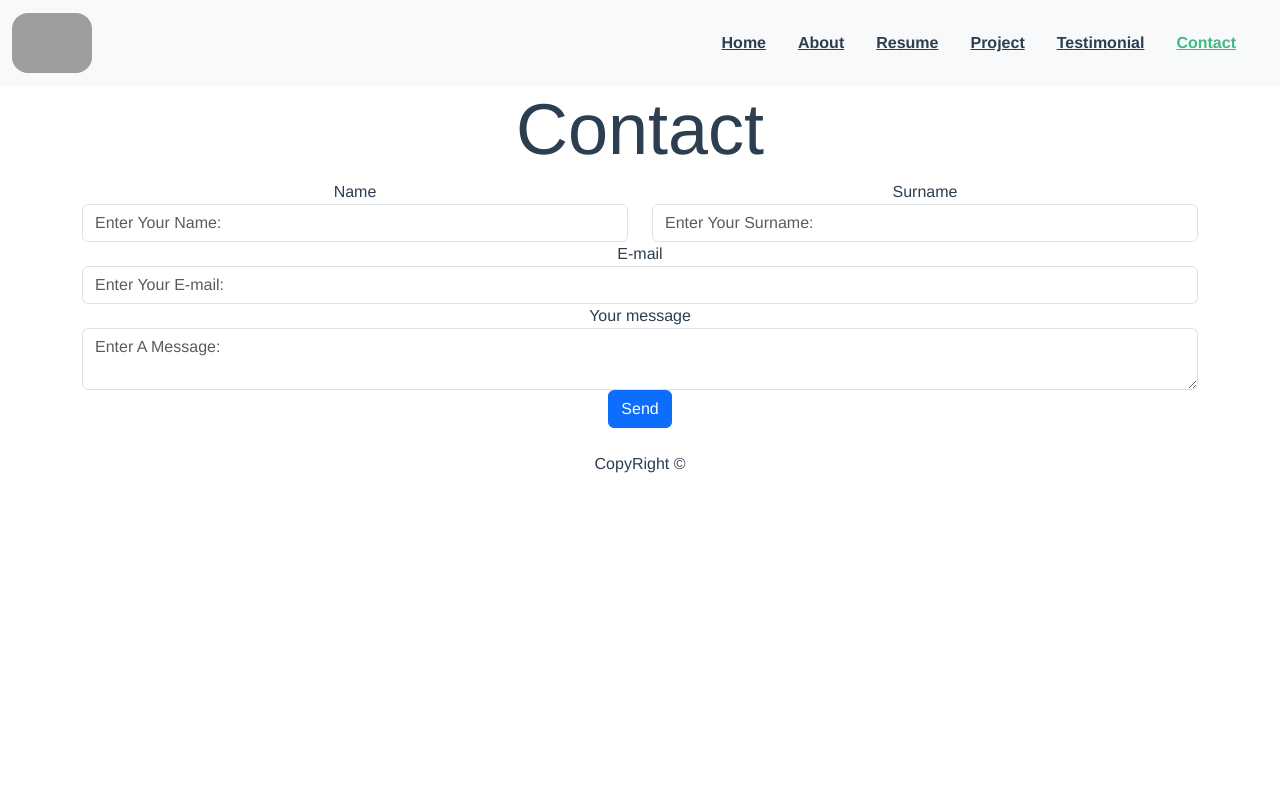
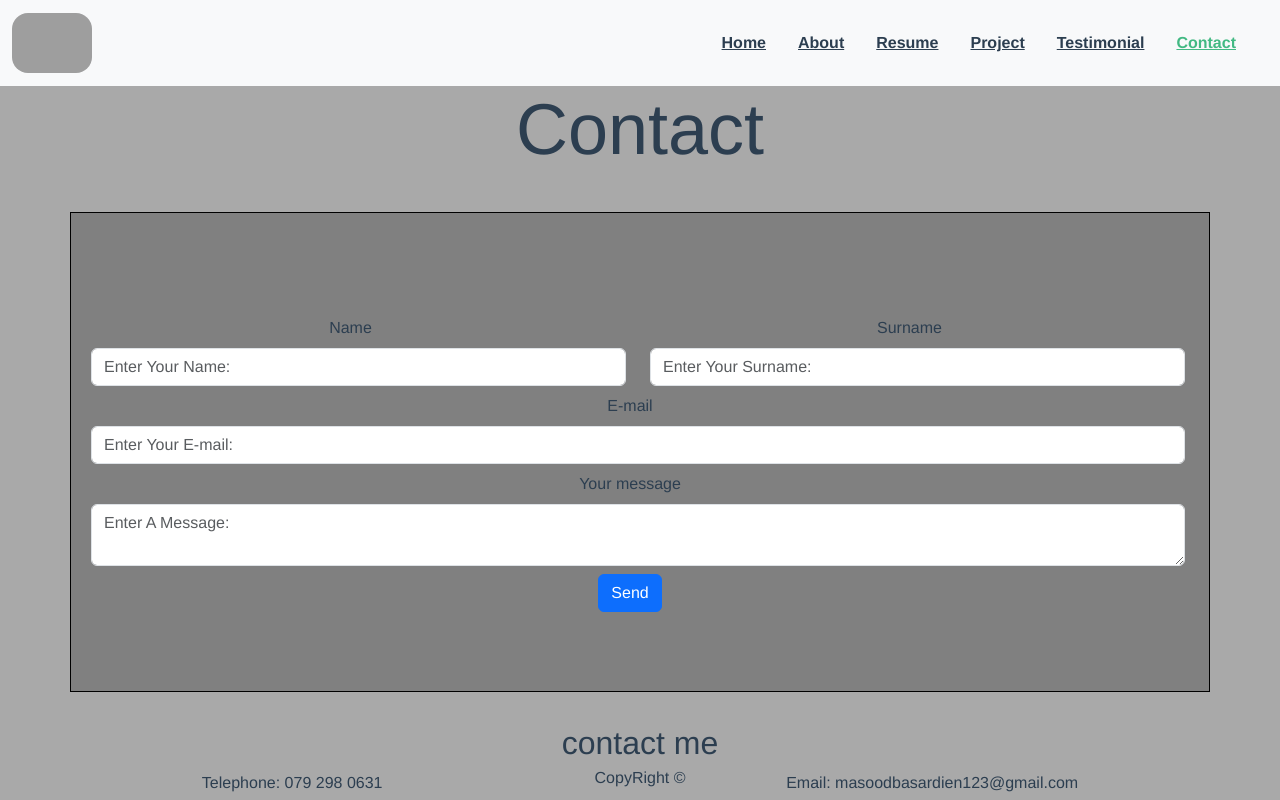
Before and after one commit to Masood-B/vuePortfolioProject, a Vue app: page /contact in a window 1280 px wide. Built offline with nearby package versions, Linux system fonts and the light colour scheme; grey boxes are pictures that could not be loaded.

Commit message:
more content

```diff
--- a/public/index.html
+++ b/public/index.html
@@ -15,3 +15,11 @@
     <!-- built files will be auto injected -->
   </body>
 </html>
+
+<style>
+  body{
+    /* background-image: url("https://i.postimg.cc/25cBy19q/wallpaperflare-com-wallpaper-3.jpg"); */
+    background-color: darkgrey;
+    background-size: cover;
+  }
+</style>
--- a/src/views/AboutView.vue
+++ b/src/views/AboutView.vue
@@ -3,13 +3,13 @@
 
     <h2 class="display-2">About</h2>
 
-    <div class="row featurette">
-      <div class="col-md-7 order-md-2">
-        <h2 class="featurette-heading fw-normal lh-1">Oh yeah, it’s that good. <span class="text-body-secondary">See for yourself.</span></h2>
+    <div class="row">
+      <div class="col-6 ">
         <p class="lead">I'm a guy who is 21 year at age. I live in Mitchell's Plain where i attended Meadowridge Primary School and went to Spine Road High School during my young days. I went to Cape Peninsula University of Technology for 3 years but never got to finished it. Now im following a dream that i had as a kid, to have influence over the game world I want to make.</p>
         <p class="lead">I'm the type of person who's motivated and driven to be a great person someday. I'm not afraid to take a risk to learn new stuff. I always like to interact with people that would help me become a better version of myself. I love reading books, learning new technology, doing exercises and playing games. Also, I really do enjoy spend time with myself. To clear unwanted thought that might affect me.</p>
+
       </div>
-      <div class="col-md-5 order-md-1">
+      <div class="col-6">
         <img src="https://i.postimg.cc/wvd0VDyV/frontimage.jpg" alt="">
       </div>
     </div>
--- a/src/views/ContactView.vue
+++ b/src/views/ContactView.vue
@@ -1,67 +1,42 @@
 <template>
-    <div>
+    <div class="con">
         <h2 class="display-2">Contact</h2>
-        <div class="container">
-           <!--Section: Contact v.2-->
-<section class="mb-4">
-
-
+        <div class="container" id="contact_form">
+<div class="mb-4">
     <div class="row">
-
-        <!--Grid column-->
         <div class="col-md- mb-md-0 mb-5">
             <form id="contact-form" name="contact-form" action="mail.php" method="POST">
-
-                <!--Grid row-->
                 <div class="row">
-
-                    <!--Grid column-->
                     <div class="col-md-6">
                         <div class="md-form mb-0">
                             <label for="name" class="">Name</label>
-                            <input type="text" id="name" name="name" class="form-control" placeholder="Enter Your Name:">
+                            <input type="text" id="name" name="name" class="form-control m-2" placeholder="Enter Your Name:">
                         </div>
                     </div>
-                    <!--Grid column-->
-
-                    <!--Grid column-->
                     <div class="col-md-6">
                         <div class="md-form mb-0">
                             <label for="surname" class="">Surname</label>
-                            <input type="text" id="surname" name="surname" class="form-control" placeholder="Enter Your Surname:">
+                            <input type="text" id="surname" name="surname" class="form-control m-2" placeholder="Enter Your Surname:">
                         </div>
                     </div>
-                    <!--Grid column-->
-
                 </div>
-                <!--Grid row-->
-
-                <!--Grid row-->
                 <div class="row">
                     <div class="col-md-12">
                         <div class="md-form mb-0">
                             <label for="email" class="">E-mail</label>
-                            <input type="text" id="email" name="email" class="form-control" placeholder="Enter Your E-mail:">
+                            <input type="text" id="email" name="email" class="form-control m-2" placeholder="Enter Your E-mail:">
                         </div>
                     </div>
                 </div>
-                <!--Grid row-->
-
-                <!--Grid row-->
                 <div class="row">
-
-                    <!--Grid column-->
                     <div class="col-md-12">
-
                         <div class="md-form">
                             <label for="message">Your message</label>
-                            <textarea type="text" id="message" name="message" rows="2" class="form-control md-textarea" placeholder="Enter A Message:"></textarea>
+                            <textarea type="text" id="message" name="message" rows="2" class="form-control md-textarea m-2" placeholder="Enter A Message:"></textarea>
                         </div>
 
                     </div>
                 </div>
-                <!--Grid row-->
-
             </form>
 
             <div class="text-center text-md-left">
@@ -72,8 +47,14 @@
 
     </div>
 
-</section>
-<!--Section: Contact v.2-->
+</div>
+    </div>
+    <div class="contact_me">
+        <h2>contact me</h2>
+        <div class="d-flex justify-content-around">
+        <span>Telephone: 079 298 0631</span>
+        <span>Email: masoodbasardien123@gmail.com</span>
+    </div>
     </div>
 </div>
 </template>
@@ -85,5 +66,33 @@
 </script>
 
 <style scoped>
+.container{
+    border: 1px solid black;
+    background:gray;
+}
 
+.con{
+    height: 85vh;
+    justify-content: center;
+    align-items: center;
+    flex-direction: column;
+    gap: 5.8rem;
+}
+.display-2 {
+    margin-bottom: 5vh;
+    display: flex;
+    justify-content: center;
+    flex-direction: column;
+}
+#contact_form {
+    height: 30rem;
+    padding-top: 3rem;
+    display: flex;
+    justify-content: center;
+    flex-direction: column;
+    padding-right: 2rem;
+}
+.contact_me{
+    padding-top:2rem;
+}
 </style>
--- a/src/views/HomeView.vue
+++ b/src/views/HomeView.vue
@@ -1,17 +1,18 @@
 <template>
   <div>
   <h2 class="display-2" >Home</h2>
-    <div class="container col-xxl-8 px-4 py-5">
-      <div class="row flex-lg-row-reverse align-items-center g-5 py-5">
+    <div class="container-lg col-xxl-8 px-4 py-5">
+      <div class="row flex-lg align-items-center g-5 py-5">
         <div class="col-10 col-md-8 col-lg-4">
           <img src="https://i.postimg.cc/wvd0VDyV/frontimage.jpg" class="d-block mx-lg-auto img-fluid" alt="Bootstrap Themes" width="700" height="500" loading="lazy">
         </div>
+
         <div class="animate-wrapper col-10 col-md-8 col-lg-8">
           <div class="animated-title">
             <div class="text-top">
               <div>
-                <span>I am Masood Basardien</span>
-                <span>Im pursuing my passion of becoming a game developer</span>
+                <p class="name-heading">I Am Masood Basardien</p>
+                <p>Im Pursuing My Passion Of Becoming Game Developer</p>
               </div>
             </div>
             <div class="text-bottom">
@@ -46,6 +47,9 @@
 .animate-wrapper {
   position: relative;
 }
+p{
+  font-size: 1.6rem;
+}
 .animated-title {
   color: #222;
   font-family: Roboto, Arial, sans-serif;
@@ -54,7 +58,7 @@
   position: absolute;
   top: 50%;
   transform: translate(-50%, -50%);
-  width: 50rem;
+  width: 40rem;
 }
 .animated-title > div {
   height: 50%;
@@ -67,7 +71,7 @@
   padding: 1rem 0;
   position: absolute;
 }
-.animated-title > div div span {
+.animated-title > div div p {
   display: block;
 }
 .animated-title > div.text-top {
@@ -81,11 +85,13 @@
   bottom: 0;
   transform: translate(0, 100%);
 }
-.animated-title > div.text-top div span:first-child {
+.animated-title > div.text-top div p:first-child {
   color: #767676;
 }
 .animated-title > div.text-bottom {
   bottom: 0;
+  left: 40%;
+  margin: auto;
 }
 .animated-title > div.text-bottom div {
   animation: showBottomText 0.5s;
@@ -94,6 +100,9 @@
   top: 0;
   transform: translate(0, -100%);
 }
+.name-heading {
+  padding-bottom: 0rem;
+}
 @media (width < 1230px) {
 
 }
--- a/src/views/ProjectView.vue
+++ b/src/views/ProjectView.vue
@@ -1,12 +1,13 @@
 <template>
-    <div class="main">
+    <div>
         <h2 class="display-2">Project</h2>
         <div class="container">
-            <div class="row justify-content-center gap-2 d-flex" >
-        <div class="card " v-for="data in project" :key="data.id">
+            <div class="row" >
+                <div class="col-12 col-md-6 col-lg-4 py-2" v-for="data in project" :key="data.id">
+                    <div class="card">
                         <img :src="data.background" alt="..." loading="lazy">
                         <div class="card-body card-title">
-              <h2 >
+                          <h2 class="title">
                            {{ data.title }}
                           </h2>
                           <p class="d-flex justify-content-between">
@@ -19,6 +20,8 @@
                         </p>
                         </div>
                       </div>
+                </div>
+
         </div>
     </div>
     </div>
@@ -38,56 +41,7 @@
 </script>
 
 <style scoped>
-.main{
-    align-items: center;
-}
-.card{
-    height: 400px;
-    width:500px;
-    margin: 50px;
-    box-shadow: 5px 5px 20px black;
-    overflow:hidden;
-}
-img{
-   width: 100%;
-   border-radius: 3px;
-   transition: .3s;
-}
-.card-title{
-    height: 80px;
-    width: 475px;
-    padding: 6px;
-    box-sizing: border-box;
-    position: absolute;
-    bottom: 0px;
-    background: rgb(27, 27, 27, .5);
-    color: white;
-    transition: .3s;
-}
-h1{
-    margin: 10px;
-    font-size: 40px;
-}
-p{
-    margin: 20px;
-    font-size: 20px;
-    visibility: hidden;
-    opacity: 0;
-}
-.card:hover{
-    cursor: pointer;
-}
-.card:hover .card-title{
-    height: 150px;
-    bottom: 0px;
-    background: black;
-    opacity: 0.8
-}
-.card:hover p{
-    opacity: 1;
-    visibility: visible;
-}
-.card:hover img{
-    transform: scale(1.1);
+.title{
+    font-size:medium;
 }
 </style>
--- a/src/views/ResumeView.vue
+++ b/src/views/ResumeView.vue
@@ -13,9 +13,9 @@
         </div>
         <h3 class="display-3">Skill</h3>
         <div class="row justify-content-center gap-2 d-flex">
-        <div class="cards-wrapper" v-for="data in skill" :key="data.id">
-            <div class="images">
-            <img :src="data.picture" alt="..." loading="lazy" style="width:15rem">
+        <div class="cards-wrapper col-12 col-md-4 col-lg-3 py-2" v-for="data in skill" :key="data.id">
+            <div>
+            <img :src="data.picture" alt="..." loading="lazy" style="width:10rem" class="img-fluid">
             <h2 class="skill-title">{{ data.title }}</h2>
             </div>
             </div>
@@ -41,41 +41,28 @@
 </script>
 
 <style scoped>
-/* Education */
-.education {
-    width: 40em;
-    margin: 5px auto;
-    padding: 10px;
-}
+
+
 .card {
-    border: 4px solid var(--green);
-    margin: 10px 0;
+    margin: 5px 0;
     border-radius: 20px;
-    padding: 10px;
+    padding: 5px;
     width: 50%;
-    background-color: var(--alternative);
     border: 2px solid black;
 }
 .card:nth-child(odd) {
     position: relative;
+    box-shadow: .5vw .2vw .7vw;
 }
 
 .card:nth-child(even) {
-    box-shadow: .5vw .2vw .7vw var(--awesomeColor);
+    box-shadow: .5vw .2vw .7vw;
     margin-left: auto;
     position: relative;
 }
 
-/* Media query */
+
 @media screen and (width < 900px) {
-/* Education */
-    .education {
-        width: 100%;
-        display: flex;
-        flex-flow: column wrap;
-        gap: 20px;
-        align-items: center;
-    }
     .card{
         width: 100%;
         flex-wrap: wrap;
@@ -97,7 +84,7 @@
     }
 }
 .cards-wrapper{
-   width: 20rem;
+
    border: 1px solid black;
 }
 
--- a/src/views/TestimonialView.vue
+++ b/src/views/TestimonialView.vue
@@ -4,10 +4,10 @@
         <div class="row justify-content-center gap-2 d-flex">
 <div class="card mb-3" v-for="data in testimonial" :key="data.id" style="max-width: 900px;">
     <div class="row g-0">
-      <div class="col-md-4">
-        <img :src="data.profile" class="img-fluid rounded-start" alt="..." loading="lazy">
+      <div class="col-md-3">
+        <img :src="data.profile" class="img-fluid rounded-start img-fit" alt="..." loading="lazy">
       </div>
-      <div class="col-md-8">
+      <div class="col-md-9" id="testimonial_paragraph">
         <div class="card-body">
           <h5 class="card-title">{{ data.name }}</h5>
           <p class="card-text">{{ data.statement }}</p>
@@ -34,4 +34,17 @@
 
 <style scoped>
 
+img{
+  height: 20rem;
+}
+
+.img-fit{
+  object-fit: cover;
+}
+#testimonial_paragraph{
+  display: flex;
+  justify-content: center;
+  align-items: center;
+
+}
 </style>
```
Lines whose indentation alone changed are shown as unchanged.
